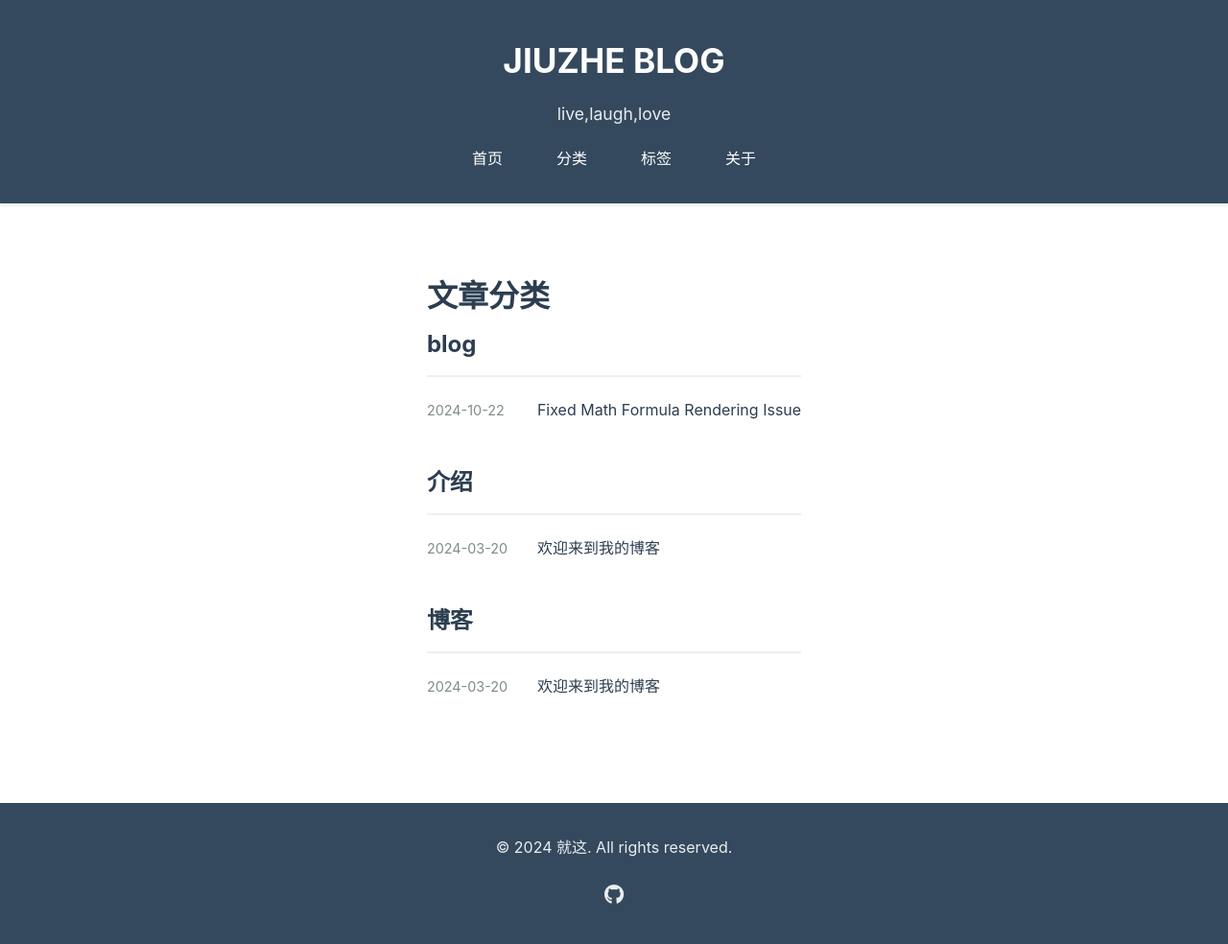
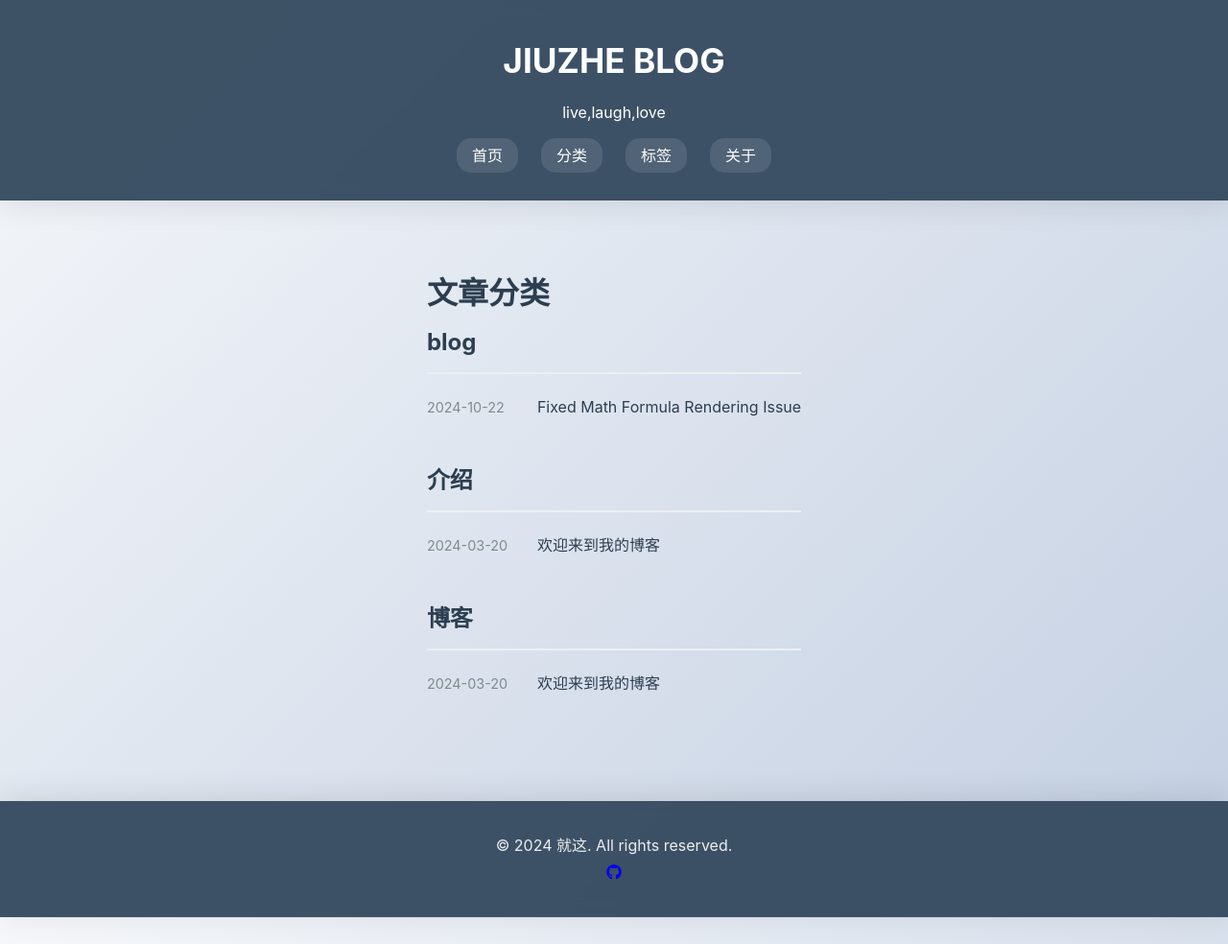
Before and after one commit to forkicksinuk/forkicksinuk.github.io, a Jekyll site: the page built from categories.html, in a window 1280 px wide. Shown: the whole page at 96% size. Built offline with Jekyll 4.4.1, drawn with Linux system fonts in a browser that asks for light colours.

Commit message:
card is new

```diff
--- a/assets/css/styles.css
+++ b/assets/css/styles.css
@@ -1,7 +1,7 @@
 /* 定义全局 CSS 变量 */
 :root {
     --primary-color: #2c3e50;
-    --background-color: #ffffff;
+    --background-color: #f8f9fa;
     --text-color: #2c3e50;
     --header-bg-color: #34495e;
     --footer-bg-color: #34495e;
@@ -9,6 +9,7 @@
     --meta-text-color: #7f8c8d;
     --border-color: #ecf0f1;
     --accent-color: #3498db;
+    --card-bg-color: rgba(255, 255, 255, 0.8);
 }
 
 /* Reset styles */
@@ -22,7 +23,7 @@
 body {
     font-family: -apple-system, BlinkMacSystemFont, 'Segoe UI', Roboto, Oxygen, Ubuntu, Cantarell, 'Open Sans', 'Helvetica Neue', sans-serif;
     line-height: 1.8;
-    background-color: var(--background-color);
+    background: linear-gradient(135deg, #f5f7fa 0%, #c3cfe2 100%);
     color: var(--text-color);
     margin: 0;
     padding: 0;
@@ -40,11 +41,13 @@
 
 /* Site Header */
 .site-header {
-    background-color: var(--header-bg-color);
+    background: rgba(52, 73, 94, 0.95);
+    backdrop-filter: blur(10px);
+    -webkit-backdrop-filter: blur(10px);
     color: #fff;
     padding: 2rem 0;
     text-align: center;
-    box-shadow: 0 2px 4px rgba(0,0,0,0.1);
+    box-shadow: 0 4px 30px rgba(0, 0, 0, 0.1);
 }
 
 .site-title {
@@ -56,17 +59,12 @@
 .site-title a {
     color: #fff;
     text-decoration: none;
-    transition: opacity 0.2s ease;
+    transition: all 0.3s ease;
 }
 
 .site-title a:hover {
     opacity: 0.9;
-}
-
-.site-description {
-    font-size: 1.1em;
-    color: rgba(255,255,255,0.9);
-    margin-bottom: 1rem;
+    transform: translateY(-2px);
 }
 
 /* Navigation */
@@ -84,13 +82,14 @@
     color: #fff;
     text-decoration: none;
     padding: 0.5rem 1rem;
-    border-radius: 3px;
-    transition: all 0.2s ease;
+    border-radius: 15px;
+    transition: all 0.3s ease;
+    background: rgba(255, 255, 255, 0.1);
 }
 
 .site-nav a:hover {
-    background-color: rgba(255,255,255,0.1);
-    transform: translateY(-1px);
+    background: rgba(255, 255, 255, 0.2);
+    transform: translateY(-2px);
 }
 
 /* Main Content */
@@ -101,113 +100,76 @@
 
 /* Post Card (for index page) */
 .post-card {
-    margin-bottom: 3rem;
-    padding-bottom: 2rem;
-    border-bottom: 1px solid var(--border-color);
-    transition: transform 0.2s ease;
+    background: var(--card-bg-color);
+    backdrop-filter: blur(10px);
+    -webkit-backdrop-filter: blur(10px);
+    border-radius: 20px;
+    margin-bottom: 2rem;
+    padding: 2rem;
+    box-shadow: 0 8px 32px rgba(31, 38, 135, 0.1);
+    border: 1px solid rgba(255, 255, 255, 0.18);
+    transition: all 0.3s ease;
     position: relative;
+    overflow: hidden;
 }
 
 .post-card:hover {
-    transform: translateY(-2px);
+    transform: translateY(-5px);
+    box-shadow: 0 12px 40px rgba(31, 38, 135, 0.2);
+    background: rgba(255, 255, 255, 0.9);
 }
 
 .post-card-link {
     display: block;
     text-decoration: none;
     color: inherit;
-    padding: 1rem;
-    margin: -1rem;
 }
 
 .post-card .post-title {
     font-size: 1.8em;
     margin-bottom: 0.8rem;
-    text-align: center;
     color: var(--text-color);
+    transition: color 0.3s ease;
+}
+
+.post-card:hover .post-title {
+    color: var(--accent-color);
 }
 
 .post-meta {
     font-size: 0.9em;
     color: var(--meta-text-color);
     margin-bottom: 1rem;
+    display: flex;
+    gap: 1rem;
+    flex-wrap: wrap;
 }
 
 .post-excerpt {
     color: #555;
-    margin-bottom: 1rem;
+    margin-bottom: 1.5rem;
+    line-height: 1.6;
 }
 
 .post-categories-links {
-    position: absolute;
-    bottom: 1rem;
-    left: 0;
-    width: 100%;
-    text-align: center;
+    display: flex;
+    flex-wrap: wrap;
+    gap: 0.5rem;
+    margin-top: 1rem;
 }
 
 .category-link {
+    background: rgba(52, 152, 219, 0.1);
     color: var(--accent-color);
     text-decoration: none;
-    transition: color 0.2s ease;
-    z-index: 2;
-    position: relative;
+    padding: 0.3rem 0.8rem;
+    border-radius: 15px;
+    font-size: 0.9em;
+    transition: all 0.3s ease;
 }
 
 .category-link:hover {
-    color: var(--link-hover-color);
-    text-decoration: underline;
-}
-
-.category-text {
-    color: var(--meta-text-color);
-}
-
-/* Footer */
-.site-footer {
-    background-color: var(--footer-bg-color);
-    color: rgba(255,255,255,0.9);
-    padding: 2rem 0;
-    text-align: center;
-    margin-top: auto;
-}
-
-.copyright {
-    margin-bottom: 1rem;
-}
-
-.social-links a {
-    color: rgba(255,255,255,0.9);
-    font-size: 1.3em;
-    margin: 0 0.8rem;
-    transition: all 0.2s ease;
-}
-
-.social-links a:hover {
-    color: #fff;
-    transform: translateY(-2px);
-}
-
-/* Back to top button */
-#back-to-top {
-    position: fixed;
-    bottom: 2rem;
-    right: 2rem;
-    display: none;
-    background-color: #3498db;
-    color: white;
-    width: 3rem;
-    height: 3rem;
-    border-radius: 50%;
-    border: none;
-    cursor: pointer;
-    transition: all 0.2s ease;
-    z-index: 1000;
-    box-shadow: 0 2px 4px rgba(0,0,0,0.1);
-}
-
-#back-to-top:hover {
-    background-color: #2980b9;
+    background: rgba(52, 152, 219, 0.2);
     transform: translateY(-2px);
 }
 
@@ -217,29 +179,52 @@
     justify-content: center;
     align-items: center;
     margin-top: 3rem;
-    gap: 1rem;
+    gap: 1.5rem;
 }
 
 .pagination a {
-    padding: 0.5rem 1rem;
-    background-color: var(--accent-color);
+    padding: 0.8rem 1.5rem;
+    background: rgba(52, 152, 219, 0.9);
     color: white;
     text-decoration: none;
-    border-radius: 4px;
-    transition: all 0.2s ease;
+    border-radius: 15px;
+    transition: all 0.3s ease;
+    backdrop-filter: blur(5px);
+    -webkit-backdrop-filter: blur(5px);
 }
 
 .pagination a:hover {
-    background-color: var(--link-hover-color);
-    transform: translateY(-1px);
+    background: rgba(52, 152, 219, 1);
+    transform: translateY(-2px);
 }
 
 .page-number {
     color: var(--meta-text-color);
+    background: rgba(255, 255, 255, 0.8);
+    padding: 0.8rem 1.5rem;
+    border-radius: 15px;
+    backdrop-filter: blur(5px);
+    -webkit-backdrop-filter: blur(5px);
+}
+
+/* Footer */
+.site-footer {
+    background: rgba(52, 73, 94, 0.95);
+    backdrop-filter: blur(10px);
+    -webkit-backdrop-filter: blur(10px);
+    color: rgba(255, 255, 255, 0.9);
+    padding: 2rem 0;
+    text-align: center;
+    margin-top: auto;
+    box-shadow: 0 -4px 30px rgba(0, 0, 0, 0.1);
 }
 
 /* Responsive design */
 @media (max-width: 768px) {
+    .container {
+        padding: 0 1rem;
+    }
+
     .site-header {
         padding: 1.5rem 0;
     }
@@ -253,13 +238,17 @@
         gap: 0.5rem;
     }
 
+    .post-card {
+        padding: 1.5rem;
+    }
+
     .post-title {
         font-size: 1.5em;
     }
 
-    #back-to-top {
-        bottom: 1rem;
-        right: 1rem;
+    .pagination {
+        flex-direction: column;
+        gap: 1rem;
     }
 }
 
```
Also changed, not shown: index.html (+15 -46 lines).
